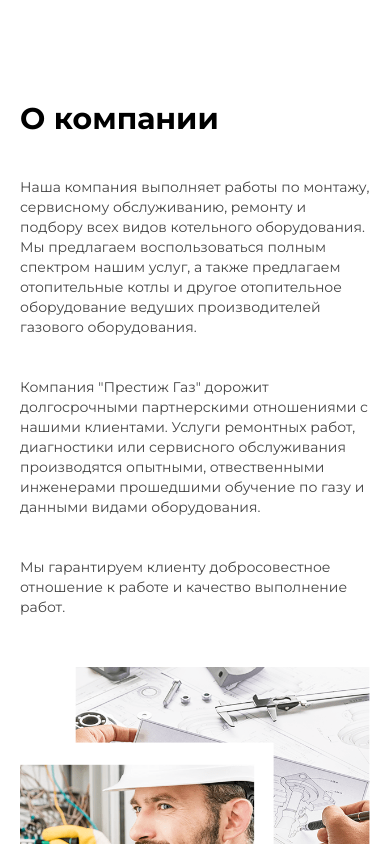
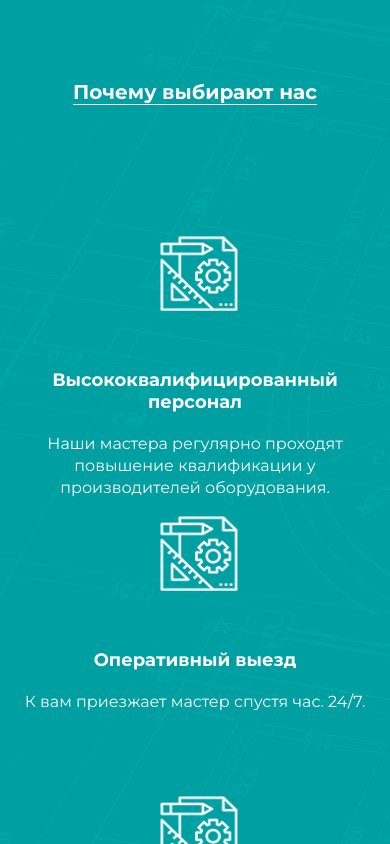
Before and after one commit to AlexandrSyvorotkin/prestige-gas, a Next.js app: page / in a window 390 px wide. Shown: the top 844 px of the page. Built offline with nearby package versions, Linux system fonts and the light colour scheme.

Commit message:
why layout responsive

```diff
--- a/src/components/Why/Why.jsx
+++ b/src/components/Why/Why.jsx
@@ -23,18 +23,18 @@ const stages = [
         title: 'Ремонт день в день',
         description: 'Мастер не берет следующий заказ пока не закончит текующий.'
     },
-    // {
-    //     id: 4,
-    //     img: '/work_stages/icon2-min.png',
-    //     title: 'Фиксированная цена',
-    //     description: 'Вы получаете окончательную цену при выезде мастера.'
-    // },
-    // {
-    //     id: 5,
-    //     img: '/work_stages/icon2-min.png',
-    //     title: 'Гарантия оборудования до 3 лет.',
-    //     description: 'Гарантия распространяется как на оборудование так и на работы.'
-    // },
+    {
+        id: 4,
+        img: '/work_stages/icon2-min.png',
+        title: 'Фиксированная цена',
+        description: 'Вы получаете окончательную цену при выезде мастера.'
+    },
+    {
+        id: 5,
+        img: '/work_stages/icon2-min.png',
+        title: 'Гарантия оборудования до 3 лет.',
+        description: 'Гарантия распространяется как на оборудование так и на работы.'
+    },
 ]
 
 
--- a/src/components/Why/Why.module.scss
+++ b/src/components/Why/Why.module.scss
@@ -15,6 +15,12 @@
 	  border-bottom: solid 1px;
 	  font-size: 40px;
 	  font-weight: bold;
+	  @media (max-width: 768px) {
+		font-size: 35px;
+	  }
+	  @media (max-width: 576px) {
+		font-size: 20px;
+	  }
 	}
   }
   .stages {
@@ -24,13 +30,23 @@
 	align-items: center;
 	flex-wrap: wrap;
 	margin-top: 100px;
+	@media (max-width: 768px) {
+	  gap: 50px;
+	}
   }
   .stage {
 	display: flex;
 	flex-direction: column;
 	align-items: center;
 	gap: 20px;
-	max-width: 300px;
+	width: 350px;
+	height: 350px;
+	@media (max-width: 768px) {
+	  height: 300px;
+	}
+	@media (max-width: 576px) {
+	  height: 230px;
+	}
   }
   .title {
 	font-weight: bold;
--- a/src/pages/index.js
+++ b/src/pages/index.js
@@ -38,8 +38,8 @@ const Home = () => {
             {/*/>*/}
             {/*<div className={styles.header_wrapper}/>*/}
             {/*<SliderMain/>*/}
-            <AboutCompany scroll={scrollAbout}/>
-            {/*<Why scroll={scrollToWhy}/>*/}
+            {/*<AboutCompany scroll={scrollAbout}/>*/}
+            <Why scroll={scrollToWhy}/>
             {/*<Prices scroll={scrollToPrices}/>*/}
             {/*<WorkStages scroll={scrollToStages}/>*/}
             {/*<Reviews scroll={scrollToReviews}/>*/}
```
